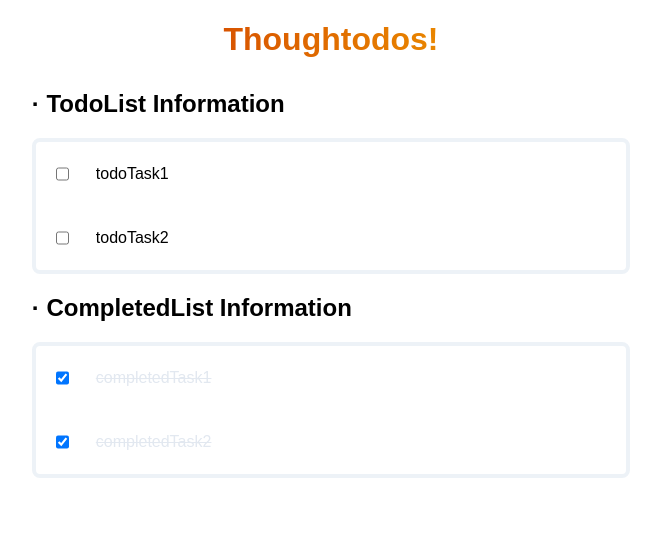
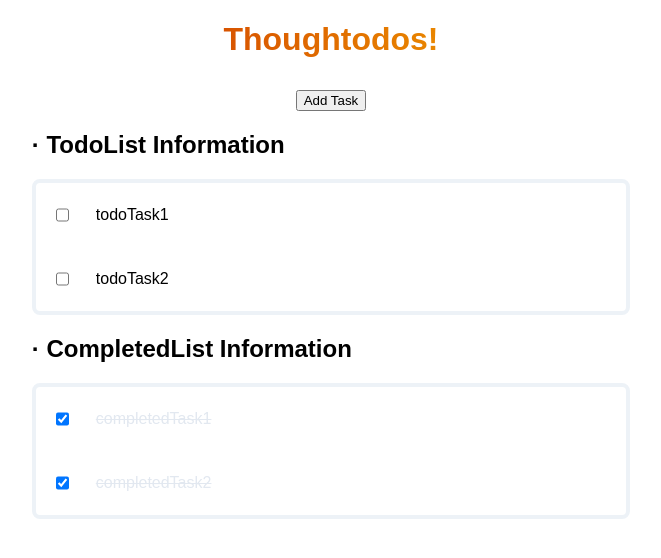
Before and after one commit to charlotte-xiao/thoughtodos, a React (Create React App) app: page / in a window 1280 px wide. Shown: the top 558 px of the page, without its empty margins (309-970 px from the left). Built offline with nearby package versions, Linux system fonts and the light colour scheme.

Commit message:
<feat, xs, [E-3]>: add addTask component

```diff
--- /dev/null
+++ b/src/component/AddTask/index.tsx
@@ -0,0 +1,17 @@
+import React from "react";
+import Task from "../../models/Task";
+
+export default class AddTask extends React.Component<any, any> {
+
+    addNewTask = () => {
+        const tempTask: Task = {
+            name: "temp",
+            isCompleted: false,
+        }
+        this.props.toggleTaskList(tempTask);
+    }
+
+    render() {
+        return ( <input type="button" onClick={this.addNewTask} value = "Add Task"/>);
+    }
+}
--- /dev/null
+++ b/src/models/TaskListProps.tsx
@@ -0,0 +1,11 @@
+import TaskList from "./TaskList";
+import Task from "./Task";
+
+export default interface TaskListProps {
+    taskList: TaskList,
+    toggleTaskList: ToggleTaskList
+}
+
+interface ToggleTaskList {
+    (task: Task): void
+}
--- a/src/pages/TaskPage/TaskContext.tsx
+++ b/src/pages/TaskPage/TaskContext.tsx
@@ -1,8 +1,9 @@
-import React from "react";
-import TaskList from "../../models/TaskList";
+import React, {useState} from "react";
 import defaultTaskList from "../../default/defaultTaskList.json"
+import Task from "../../models/Task";
+import TaskListProps from "../../models/TaskListProps";
 
-export const TaskContext: React.Context<TaskList> = React.createContext({} as TaskList,);
+export const TaskContext: React.Context<TaskListProps> = React.createContext({} as TaskListProps,);
 
 type TaskListProviderProps = {
     children: React.ReactNode;
@@ -10,9 +11,18 @@ type TaskListProviderProps = {
 
 export const TaskProvider: React.FC<TaskListProviderProps> = ({children}: TaskListProviderProps) => {
     // Todo: GET DATA FROM API
-    const initTaskList = defaultTaskList;
+    const [taskList, setTaskList] = useState(defaultTaskList);
+    const [taskListParam, setTaskListParam] = useState({
+        taskList: taskList,
+        toggleTaskList: (task: Task) => {
+            taskList.todoList.push(task);
+            setTaskList(taskList);
+            setTaskListParam({...taskListParam, taskList});
+        }
+    })
+
     return (
-        <TaskContext.Provider value={initTaskList}>
+        <TaskContext.Provider value={taskListParam}>
             {children}
         </TaskContext.Provider>
     );
--- a/src/pages/TaskPage/index.tsx
+++ b/src/pages/TaskPage/index.tsx
@@ -2,13 +2,14 @@ import React from "react";
 import {TaskContext} from "./TaskContext";
 import styled from "styled-components";
 import TaskList from "../../component/TaskList";
+import AddTask from "../../component/AddTask";
 
 const Title = styled.h2`
-     text-align: left;
+  text-align: left;
 `
 
 const Content = styled.div`
-    margin: 2rem 5rem;
+  margin: 2rem 5rem;
 `
 
 export default class TaskPage extends React.Component<any, any> {
@@ -16,16 +17,15 @@ export default class TaskPage extends React.Component<any, any> {
     render() {
         return (
             <Content>
-                <Title><span>· </span>TodoList Information</Title>
                 <TaskContext.Consumer>
-                    {({todoList}) => (
-                        <TaskList taskList={todoList}/>
-                    )}
-                </TaskContext.Consumer>
-                <Title><span>· </span>CompletedList Information</Title>
-                <TaskContext.Consumer>
-                    {({completedList}) => (
-                        <TaskList taskList={completedList} />
+                    {({taskList, toggleTaskList}) => (
+                        <>
+                            <AddTask toggleTaskList={toggleTaskList}/>
+                            <Title><span>· </span>TodoList Information</Title>
+                            <TaskList taskList={taskList.todoList}/>
+                            <Title><span>· </span>CompletedList Information</Title>
+                            <TaskList taskList={taskList.completedList}/>
+                        </>
                     )}
                 </TaskContext.Consumer>
             </Content>
```
Also changed, not shown: 1 other file (tests, documents, lock files or other folders).
